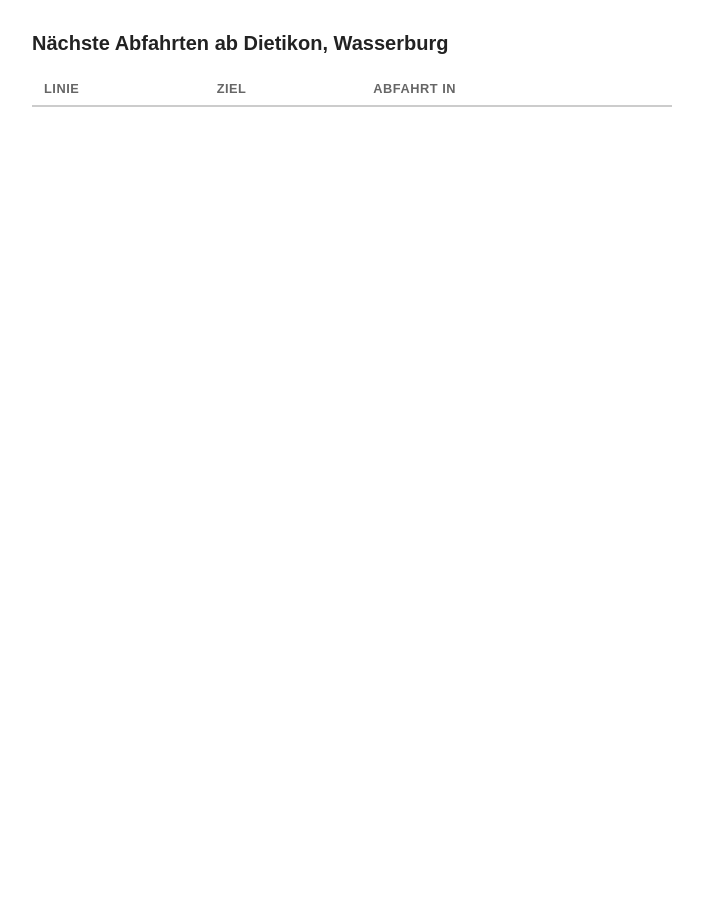
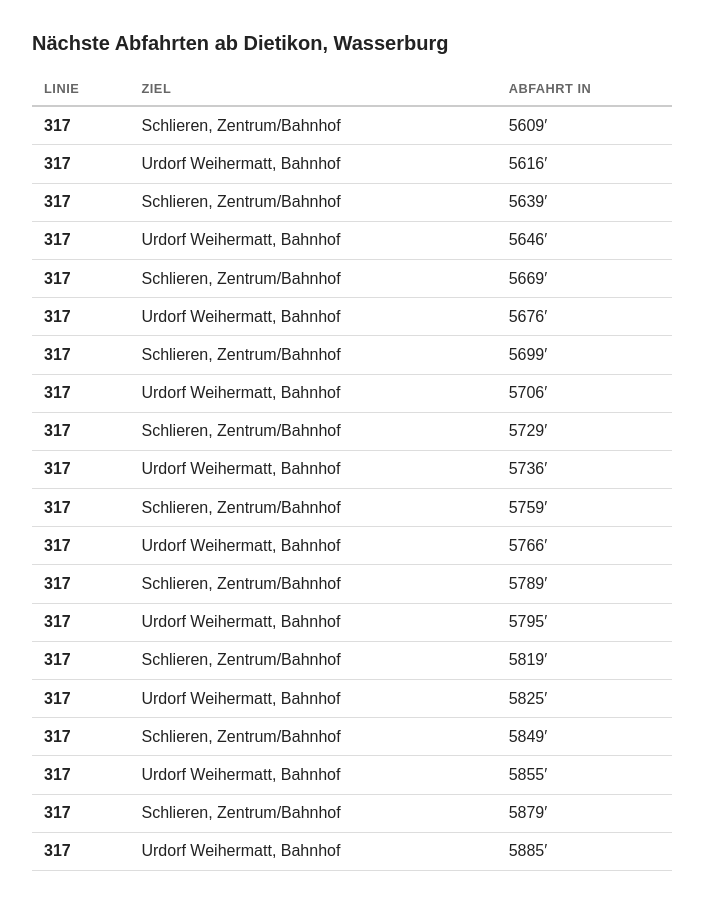
Before and after one commit to boris-schwarz/workshop-abfahrtstabelle, a plain HTML site: page index.html in a window 1280 px wide. Shown: the whole page, without its empty margins (288-991 px from the left). Before the commit the page ends 800 px from the top, so only its background shows below. Drawn offline with Linux system fonts and the light colour scheme.

Commit message:
display minutes instead of timestamp

```diff
--- a/main.css
+++ b/main.css
@@ -55,7 +55,6 @@
 }
 
 #board .departure {
-    text-align: right;
     white-space: nowrap;
     font-variant-numeric: tabular-nums;
 }
--- a/main.js
+++ b/main.js
@@ -19,6 +19,9 @@
     second: "2-digit",
   });
 }
+function parseDateTimeString(str) {
+  return new Date(str.replace(/([+-]\d{2})(\d{2})$/, "$1:$2"));
+}
 
 // Fetching data
 async function fetchDepartureData() {
@@ -32,15 +35,19 @@
 
 // Displaying data
 function renderDepartureTable(departureData) {
-  const station = "Nächste Abfahrten ab " + departureData.station.name;
-  title.textContent = station;
-  document.title = station;
-  console.log(departureData);
+  const departureTitle = "Nächste Abfahrten ab " + departureData.station.name;
+  const now = Date.now();
+  title.textContent = departureTitle;
+  document.title = departureTitle;
+
   for (let departure of departureData.stationboard) {
     const row = template.content.cloneNode(true);
-    row.querySelector(".line").textContent = departure.number;
+    const departureTime = parseDateTimeString(departure.stop.departure);
+    const departureDelta = Math.floor((departureTime - now) / 60000);
+
+    row.querySelector(".bus").textContent = departure.number;
     row.querySelector(".to").textContent = departure.to;
-    row.querySelector(".departure").textContent = departure.stop.departure;
+    row.querySelector(".departure").textContent = departureDelta + "′";
     board.appendChild(row);
   }
 }
```
